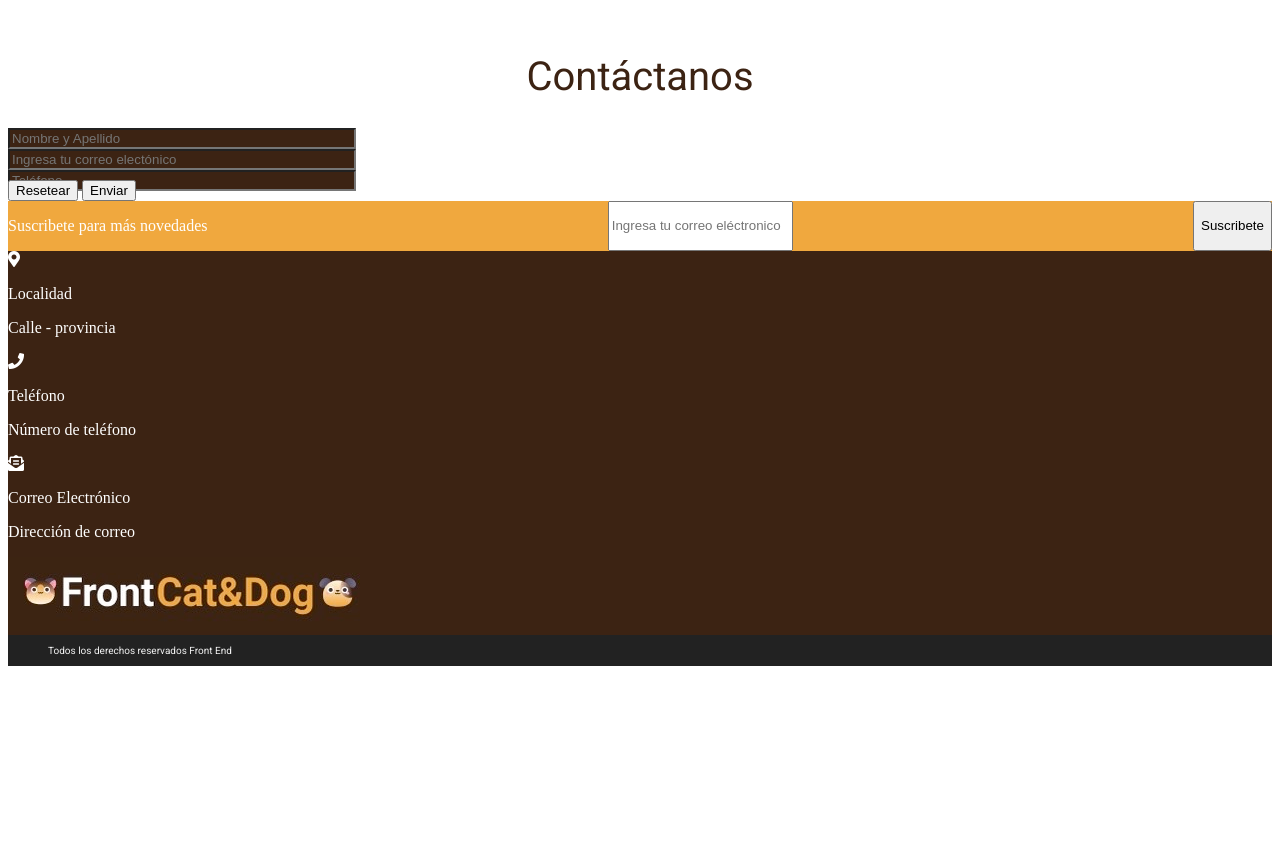
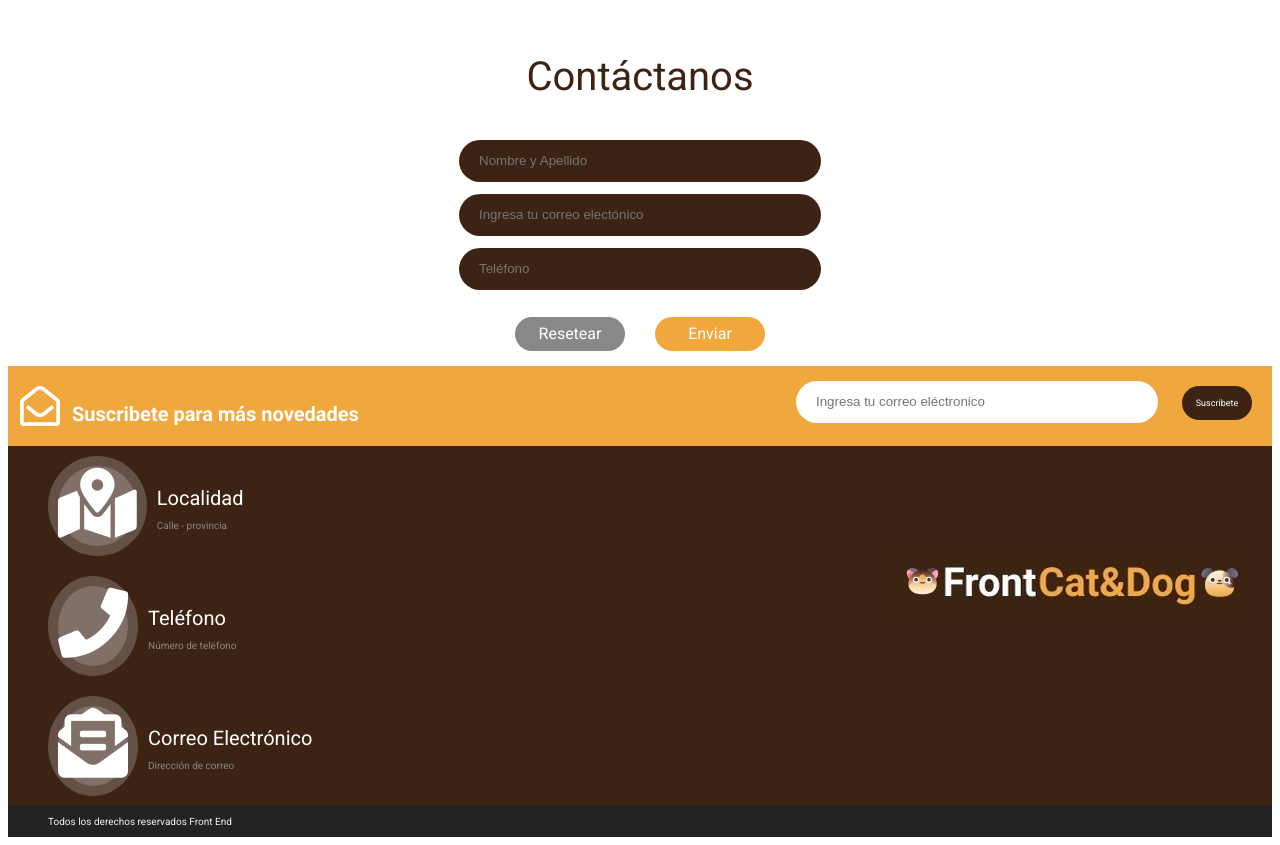
Before and after one commit to CaritoPava/petsShop, a plain HTML site: page root/index.html in a window 1280 px wide. Shown: the part 1811-2656 px from the top of the page. Before the commit the page ends 2485 px from the top, so only its background shows below. Drawn offline with Linux system fonts and the light colour scheme.

Commit message:
css completo e inicio de media queries

```diff
--- a/root/index.html
+++ b/root/index.html
@@ -83,46 +83,75 @@
         <p class="destacados"> Contáctanos</p>
 
         <div class="info">
-            <input type="text" placeholder="Nombre y Apellido" class="info">
-            <input type="text" placeholder="Ingresa tu correo electónico"class="info">
-            <input type="text" placeholder="Teléfono" class="info">
+            <input type="text" placeholder="Nombre y Apellido" >
+            <input type="text" placeholder="Ingresa tu correo electónico">
+            <input type="text" placeholder="Teléfono" >
         </div>
 
-        <button>Resetear</button>
-        <button>Enviar</button>
+        <div class="contenedorbotones">
+
+            <button class="boton1">Resetear</button>
+            <button class="boton2">Enviar</button>
+
+        </div>
     </section>
 
     <section class="barranaranja">
-    <p>Suscribete para más novedades</p>
-    <input type="text" placeholder="Ingresa tu correo eléctronico">
-    <button>Suscribete</button>
+
+        <div class="barranaranja1">
+            <p> <i class="far fa-envelope-open"></i></i>Suscribete para más novedades</p>
+        </div>
+
+        <div class="barranaranja2">
+            <input type="text" placeholder="Ingresa tu correo eléctronico">
+            <button> </i>Suscribete</button>
+        </div>
+
     </section>
 
     <section class="cafe">
 
-        <i class="fas fa-map-marker-alt"></i>
-        <p>Localidad</p>
-        <p>Calle - provincia</p>
+        <div class="contenedorcafe1">
 
+            <div class="contenedorflexbannercafe">
+                <div class="icono">
+                    <p class="icono"> <i class="fas fa-map-marked-alt" ></i> </p>
+                </div>
+                <div class="localidad">
+                    <p class="descripcion"> Localidad </p>
+                    <p class="datos"> Calle - provincia</p>
+                </div>
+            </div>
 
-        <i class="fas fa-phone"></i>
-        <p>Teléfono</p>
-        <p>Número de teléfono</p>
+            <div class="contenedorflexbannercafe">
+                <div class="icono">
+                    <p class="icono"> <i class="fas fa-phone" ></i> </p>
+                </div>
+                <div class="localidad">
+                    <p class="descripcion"> Teléfono </p>
+                    <p class="datos"> Número de teléfono</p>
+                </div>
+            </div>
 
-        <i class="fas fa-envelope-open-text"></i>
-        <p>Correo Electrónico</p>
-        <p>Dirección de correo</p>
+            <div class="contenedorflexbannercafe">
+                <div class="icono">
+                    <p class="icono"> <i class="fas fa-envelope-open-text" ></i> </p>
+                </div>
+                <div class="localidad">
+                    <p class="descripcion"> Correo Electrónico </p>
+                    <p class="datos"> Dirección de correo</p>
+                </div>
+            </div>
 
-        <img src="img/logoCafe.jpeg" alt="Logo">
+        </div>
 
-
+        <div class="contenedorcafe2">
+            <img src="img/logoCafe.jpeg" alt="Logo">
+        </div>
     </section>
-
-
-
 
 </body>
 <footer class="cabezaYPie">
-    <center><p>Todos los derechos reservados Front End</p></center>
+    <p>Todos los derechos reservados Front End</p>
 </footer>
 </html>
--- a/root/styles/styles.css
+++ b/root/styles/styles.css
@@ -10,6 +10,7 @@
 
 .cabezaYPie p{
     margin-left: 40px;
+    text-align: center;
 }
 
 
@@ -32,27 +33,58 @@
     display: flex;
     justify-content: space-between;
     color: white
+    ;
+}
 
+.barranaranja1 p{
+    font-family: 'Roboto', sans-serif;
+    font-size: 20px;
+    font-weight: 700;
+}
 
-    ;
+.barranaranja2 input{
+    background-color: white;
+    color:rgb(85, 81, 81);
+    margin-bottom: 12px;
+    margin-top: 15px;
+    width: 340px;
+    height: 40px;
+    border-radius: 50px;
+    border-style: none;
+    padding-left: 20px;
+}
+
+.barranaranja2 button{
+    width: 70px;
+    height: 34px;
+    font-family: 'Roboto', sans-serif;
+    font-weight: 700px;
+    font-size: 9px;
+    color:white;
+    background-color:#3C2313;
+    border-style: none;
+    border-radius: 50px;
+    margin-left: 20px;
+    margin-right: 20px;
 }
 
 .banner {
     background-image: url("../img/banner.jpeg");
+    /* background-repeat: no-repeat; */
     background-size: cover;
+    background-position: center;
+    /* background-size: contain; */
     display: flex;
     height: 856px;
     display: flex;
     flex-direction: column;
     justify-content: center;
     align-items: flex-end;
-
 }
 
 .contenedorbanner{
     display: flex;
     justify-content: center;
-
 }
 
 .bienvenida {
@@ -69,10 +101,7 @@
     height: 54px;
     width: 345px;
     font-size: 30px;
-    margin-right: 20px
-
-    ;
-
+    margin-right: 20px;
 }
 
 .descuento{
@@ -100,7 +129,7 @@
     font-size: 40px;
     text-align: center;
     color: #3C2313;
-    ;
+
 }
 
 .contenedorflex{
@@ -126,18 +155,159 @@
     width: 500px;
 }
 
-.info{
+.info {
     display: flex;
     flex-direction: column;
     justify-content: center;
+    align-items: center;
+}
+
+.info input{
     background-color: #3C2313;
     color:white;
+    margin-bottom: 12px;
     width: 340px;
     height: 40px;
-
+    border-radius: 50px;
+    border-style: none;
+    padding-left: 20px;
 }
 
+.fa-envelope-open {
+    color: white;
+    font-size: 40px;
+    margin-left: 12px;
+    margin-right: 12px;
+}
 .cafe{
     background-color: #3C2313;
     color: white;
 }
+
+.contenedorbotones{
+    display: flex;
+    justify-content: center;
+}
+
+.boton1  {
+    align-items: center;
+    margin: 15px;
+    width: 110px;
+    height: 34px;
+    font-family: 'Roboto', sans-serif;
+    font-weight: 400px;
+    font-size: 16px;
+    color:white;
+    background-color:#8A8787;
+    border-style: none;
+    border-radius: 50px;
+}
+
+.boton2  {
+    align-items: center;
+    margin: 15px;
+    width: 110px;
+    height: 34px;
+    font-family: 'Roboto', sans-serif;
+    font-weight: 400px;
+    font-size: 16px;
+    color:white;
+    background-color: #F0A83E;
+    border-style: none;
+    border-radius: 50px;
+}
+
+/* ANIMACION BARRA CAFE CONTENEDORA DE INFORMACION */
+
+.cafe {
+    display: flex;
+    justify-content: space-between;
+}
+
+.contenedorcafe1{
+    display: flex;
+    flex-direction: column;
+    margin-left: 30px;
+}
+
+.localidad {
+    display: flex;
+    flex-direction: column;
+}
+
+
+.icono{
+    font-size: 70px;
+    margin: 10px;
+    background-color: rgba(196, 191, 191, 0.291);
+    padding: 0px;
+    border-radius: 50%;
+}
+
+.contenedorcafe2{
+    margin-top: 8%;
+    margin-right: 30px;
+    width: auto;
+    height: auto;
+}
+
+.contenedorflexbannercafe{
+    display: flex;
+}
+
+.descripcion{
+    font-family: 'Roboto', sans-serif;
+    font-weight: 700px;
+    font-size: 20px;
+    text-align: left;
+    margin-top: 40px;
+}
+
+.datos{
+    font-family: 'Roboto', sans-serif;
+    font-weight: 700px;
+    font-size: 10px;
+    text-align: left;
+    margin-top: -10px;
+    color: #8A8787;
+}
+
+@media (max-width:375px){
+    body{margin: 0px;
+        padding: 0px;
+
+    }
+    .contenedorflex{
+        flex-direction: column;
+    }
+    .cabezaYPie{
+        display: none;
+    }
+    .banner{
+        background-image: url("../img/banner.jpeg") no-repeat center center fixed ;
+    }
+    .barranaranja{
+        display: flex;
+        flex-direction: column;
+    }
+    .barranaranja2{
+        display: flex;
+        justify-content: center;
+        width: 320px;
+    }
+    .contenedorcafe2{
+        display: flex;
+        flex-direction: column;
+        /* justify-content: center; */
+        position:absolute;
+        margin-top: 5px;
+        align-items: center;
+    }
+    .contenedorcafe2 img{
+        width: 50%;
+        height: 50%;
+    }
+    .contenedorcafe1{
+        margin-top: 35px;
+    }
+}
```
Also changed, not shown: 1 other file.
